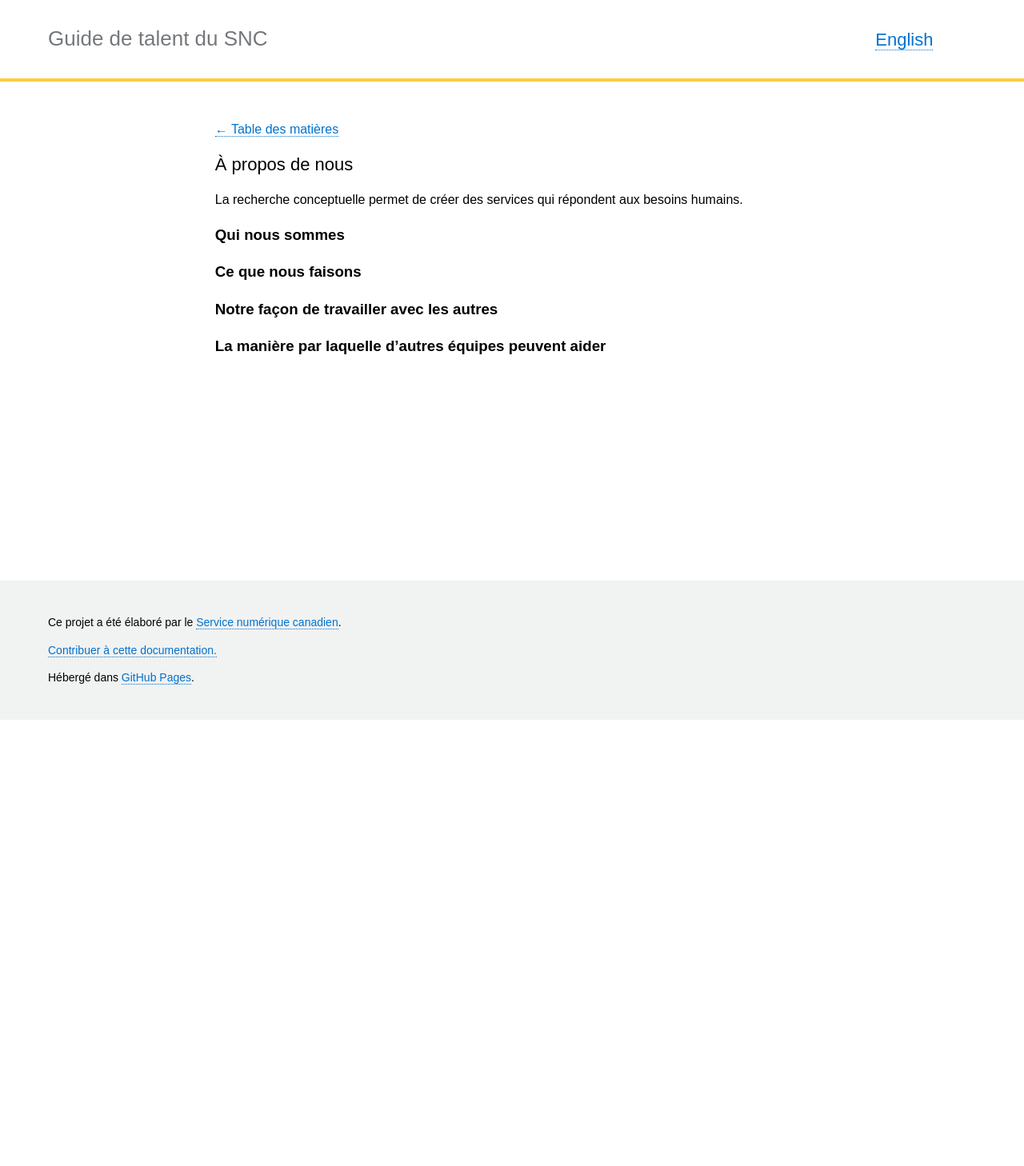
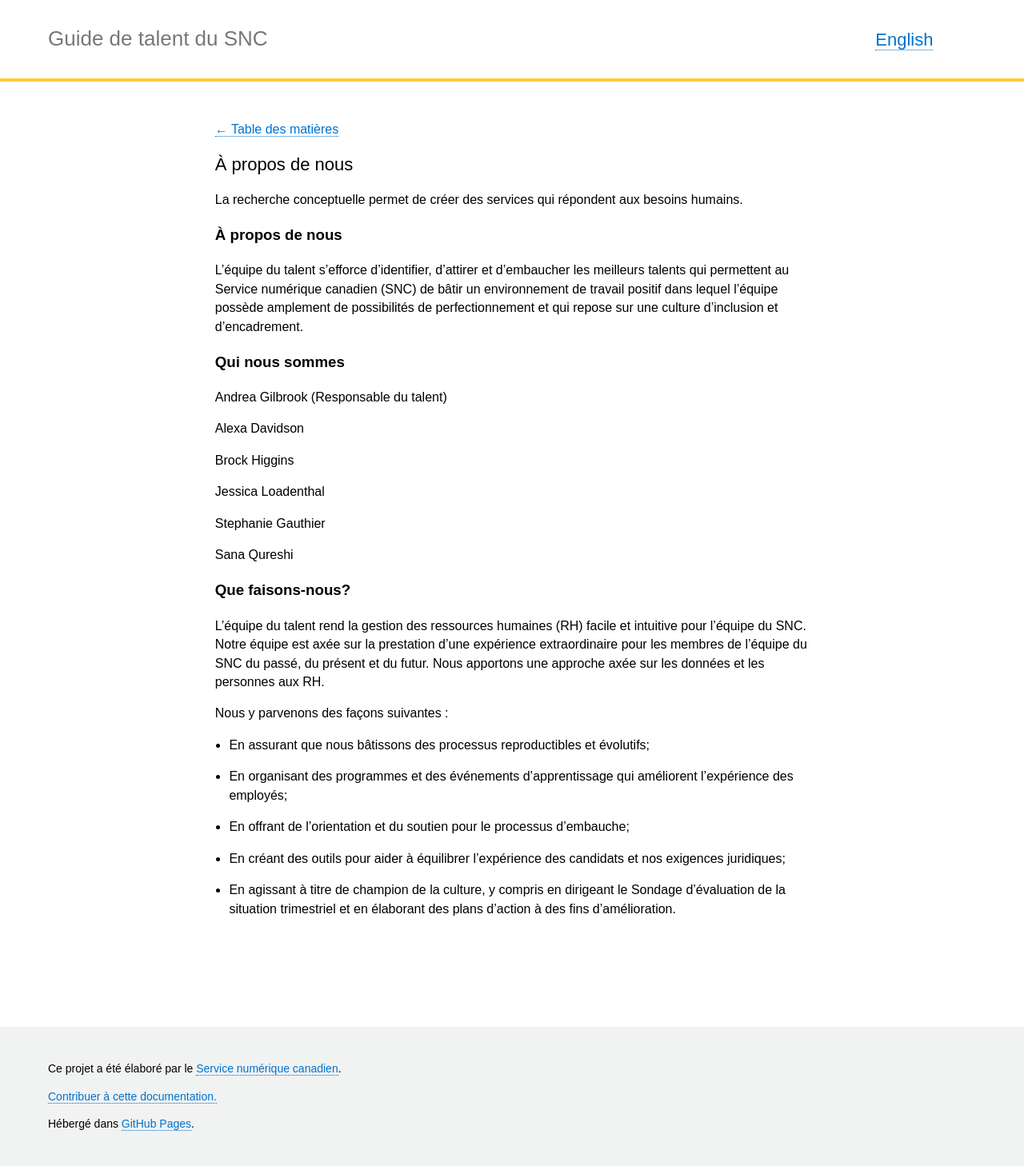
Before and after one commit to cds-snc/talent, a Jekyll site: the page built from _pages/fr/a-propos-de-nous/a-propos-de-nous.md, in a window 1280 px wide. Shown: the whole page at 80% size. Built offline with Jekyll 4.4.1, drawn with Linux system fonts in a browser that asks for light colours; before the commit the page ends 900 px from its top, so only the background shows below that.

Commit message:
updating french translation

```diff
--- a/_pages/fr/a-propos-de-nous/a-propos-de-nous.md
+++ b/_pages/fr/a-propos-de-nous/a-propos-de-nous.md
@@ -9,10 +9,29 @@ trans_url: "/about-us/"
 
 La recherche conceptuelle permet de créer des services qui répondent aux besoins humains.
 
+### À propos de nous
+L’équipe du talent s’efforce d’identifier, d’attirer et d’embaucher les meilleurs talents qui permettent au Service numérique canadien (SNC) de bâtir un environnement de travail positif dans lequel l’équipe possède amplement de possibilités de perfectionnement et qui repose sur une culture d’inclusion et d’encadrement.
+
 ### Qui nous sommes
 
-### Ce que nous faisons
+Andrea Gilbrook (Responsable du talent)
 
-### Notre façon de travailler avec les autres
+Alexa Davidson
 
-### La manière par laquelle d’autres équipes peuvent aider
+Brock Higgins
+
+Jessica Loadenthal
+
+Stephanie Gauthier
+
+Sana Qureshi
+
+### Que faisons-nous?
+L’équipe du talent rend la gestion des ressources humaines (RH) facile et intuitive pour l’équipe du SNC. Notre équipe est axée sur la prestation d’une expérience extraordinaire pour les membres de l’équipe du SNC du passé, du présent et du futur. Nous apportons une approche axée sur les données et les personnes aux RH.
+
+Nous y parvenons des façons suivantes :
+* En assurant que nous bâtissons des processus reproductibles et évolutifs;
+* En organisant des programmes et des événements d’apprentissage qui améliorent l’expérience des employés;
+* En offrant de l’orientation et du soutien pour le processus d’embauche;
+* En créant des outils pour aider à équilibrer l’expérience des candidats et nos exigences juridiques;
+* En agissant à titre de champion de la culture, y compris en dirigeant le Sondage d’évaluation de la situation trimestriel et en élaborant des plans d’action à des fins d’amélioration.
```
